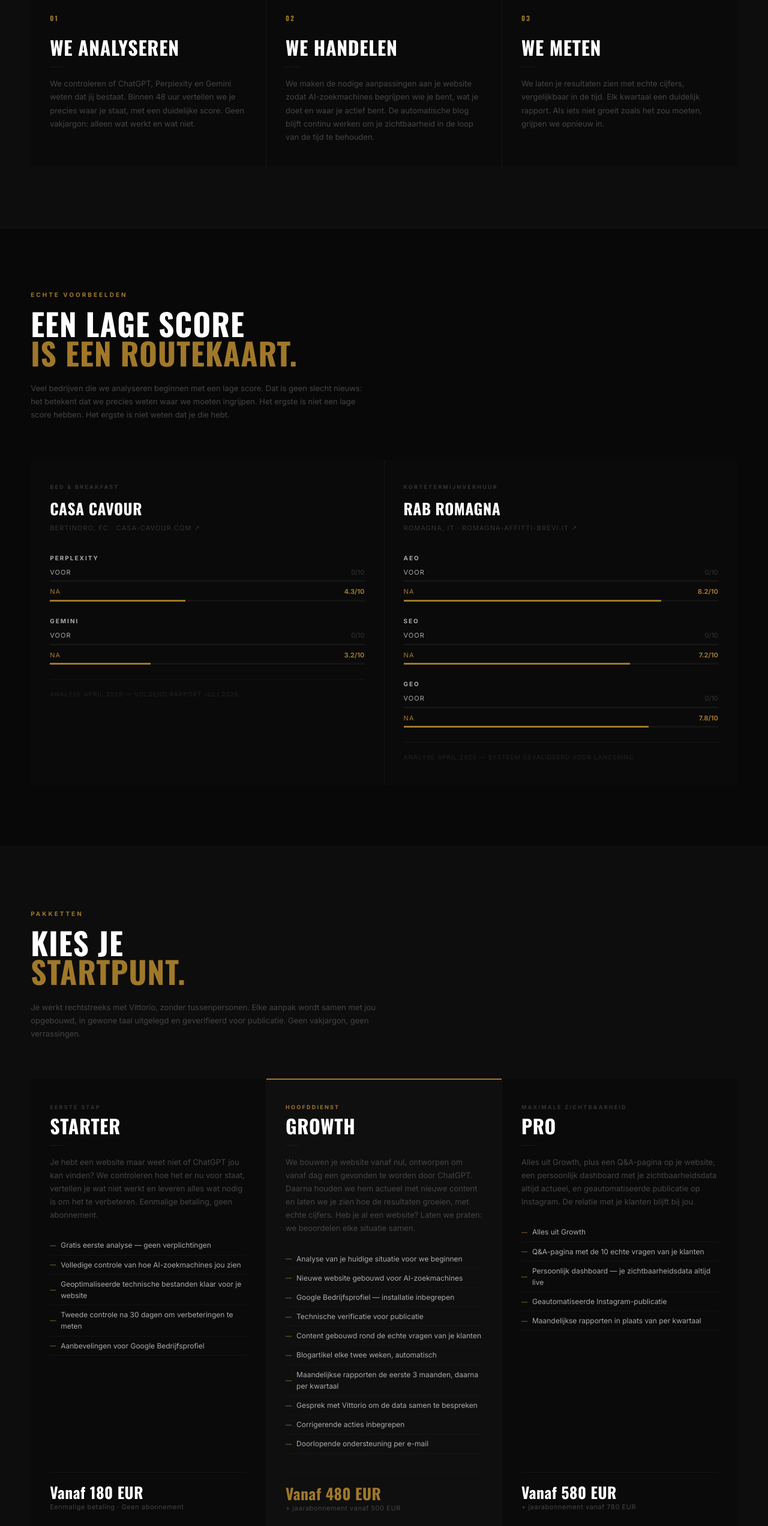
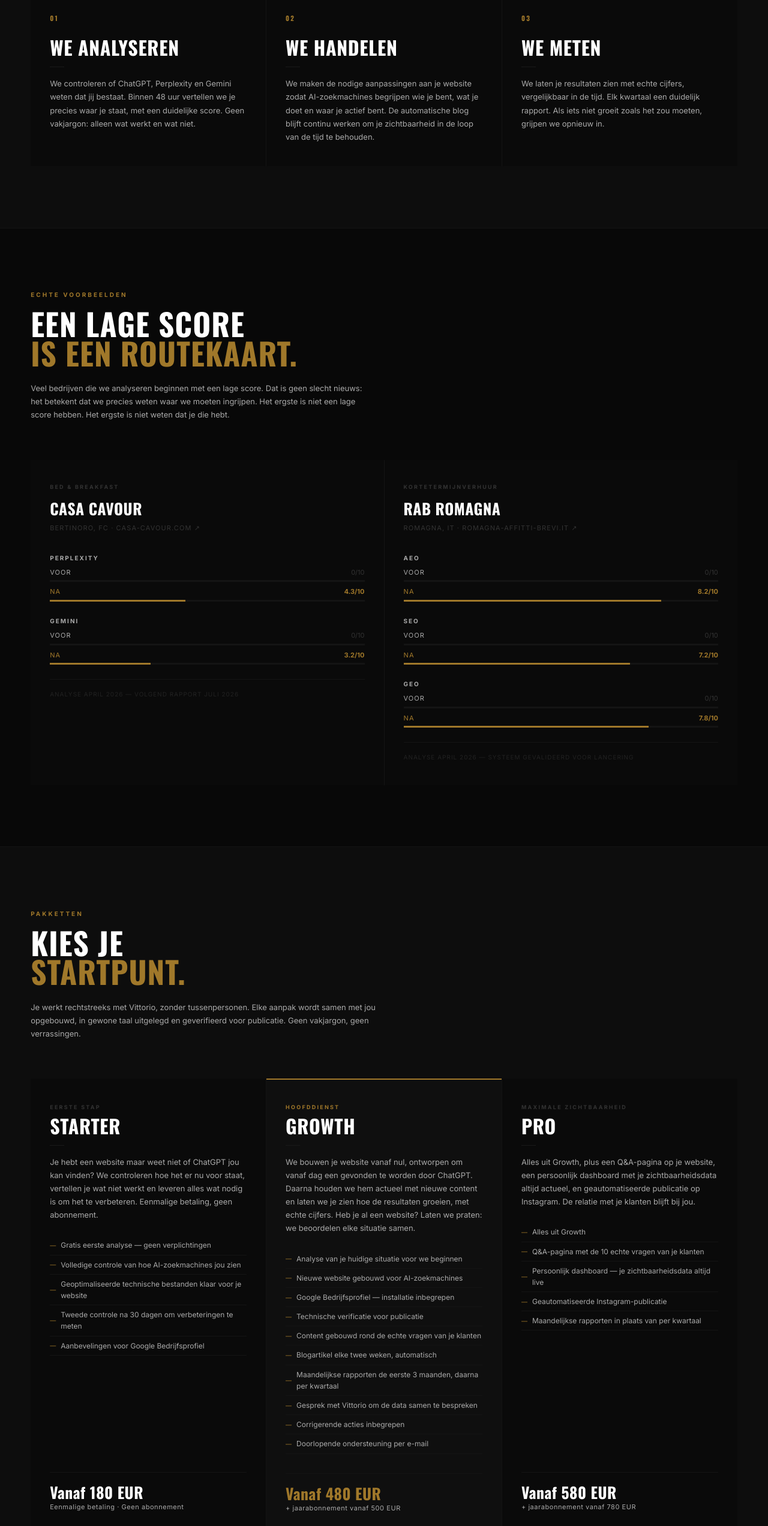
Before and after one commit to vittorionegri68-alt/aim-vns-nl, a React (Vite) app: page / in a window 1280 px wide. Shown: the part 1000-3544 px from the top of the page at 60% size. Built offline with nearby package versions, Linux system fonts and the light colour scheme.

Commit message:
style: muted text #444 -> #AAAAAA in all components

```diff
--- a/src/components/Blog.jsx
+++ b/src/components/Blog.jsx
@@ -146,7 +146,7 @@
                   lineHeight: 1.15, marginBottom: '1rem', flex: 1 }}>{p.titolo}</h3>
                 <div style={{ width: '24px', height: '1px', background: '#1A1A1A', marginBottom: '1rem' }} />
                 <p style={{ fontFamily: "'Inter', sans-serif", fontSize: '13px',
-                  color: '#444', lineHeight: 1.7, marginBottom: '1.5rem' }}>{p.sommario}</p>
+                  color: '#AAAAAA', lineHeight: 1.7, marginBottom: '1.5rem' }}>{p.sommario}</p>
                 <button onClick={() => apriArtikel(p.id)} style={{
                   background: 'none', border: 'none', cursor: 'pointer', padding: 0,
                   fontFamily: "'Inter', sans-serif", fontWeight: 700,
--- a/src/components/Diensten-NL.jsx
+++ b/src/components/Diensten-NL.jsx
@@ -83,7 +83,7 @@
             <span style={{ color: '#A0782A' }}>STARTPUNT.</span>
           </h2>
           <p style={{ fontFamily: "'Inter', sans-serif", fontSize: 'clamp(13px,1vw,15px)',
-            color: '#444', lineHeight: 1.7, marginTop: '1.5rem', maxWidth: '600px' }}>
+            color: '#AAAAAA', lineHeight: 1.7, marginTop: '1.5rem', maxWidth: '600px' }}>
             Je werkt rechtstreeks met Vittorio, zonder tussenpersonen.
             Elke aanpak wordt samen met jou opgebouwd, in gewone taal uitgelegd
             en geverifieerd voor publicatie. Geen vakjargon, geen verrassingen.
@@ -106,7 +106,7 @@
                 marginBottom: '1rem', lineHeight: 1 }}>{p.nome}</div>
               <div style={{ width: '24px', height: '1px', background: '#1A1A1A', marginBottom: '1rem' }} />
               <p style={{ fontFamily: "'Inter', sans-serif", fontSize: 'clamp(13px,1vw,14px)',
-                color: '#444', lineHeight: 1.7, marginBottom: '1.5rem' }}>{p.desc}</p>
+                color: '#AAAAAA', lineHeight: 1.7, marginBottom: '1.5rem' }}>{p.desc}</p>
               <ul style={{ listStyle: 'none', marginBottom: '2rem', flex: 1 }}>
                 {p.incluso.map((item, j) => (
                   <li key={j} style={{ fontFamily: "'Inter', sans-serif", fontSize: '12px',
@@ -121,7 +121,7 @@
                   fontSize: 'clamp(24px,2vw,32px)', color: p.highlight ? '#A0782A' : '#ffffff',
                   letterSpacing: '0.02em', lineHeight: 1 }}>{p.prezzo}</div>
                 <div style={{ fontFamily: "'Inter', sans-serif", fontSize: '11px',
-                  color: '#444', marginTop: '4px', letterSpacing: '0.05em' }}>{p.prezzoSub}</div>
+                  color: '#AAAAAA', marginTop: '4px', letterSpacing: '0.05em' }}>{p.prezzoSub}</div>
               </div>
               <a href="https://calendly.com/aim-vns-info/30min" target="_blank" rel="noopener" style={{
                 fontFamily: "'Inter', sans-serif", fontWeight: 700,
--- a/src/components/Diensten.jsx
+++ b/src/components/Diensten.jsx
@@ -85,7 +85,7 @@
                 letterSpacing: '0.02em', marginBottom: '1rem', lineHeight: 1 }}>{p.nome}</div>
               <div style={{ width: '24px', height: '1px', background: '#1A1A1A', marginBottom: '1rem' }} />
               <p style={{ fontFamily: "'Inter', sans-serif", fontSize: 'clamp(13px,1vw,14px)',
-                color: '#444', lineHeight: 1.7, marginBottom: '1.5rem' }}>{p.desc}</p>
+                color: '#AAAAAA', lineHeight: 1.7, marginBottom: '1.5rem' }}>{p.desc}</p>
               <ul style={{ listStyle: 'none', marginBottom: '2rem', flex: 1 }}>
                 {p.incluso.map((item, j) => (
                   <li key={j} style={{ fontFamily: "'Inter', sans-serif", fontSize: '12px', color: '#AAAAAA',
--- a/src/components/HowItWorks.jsx
+++ b/src/components/HowItWorks.jsx
@@ -57,7 +57,7 @@
                 marginBottom: '1rem', lineHeight: 1 }}>{s.title}</div>
               <div style={{ width: '24px', height: '1px', background: '#1A1A1A', marginBottom: '1rem' }} />
               <p style={{ fontFamily: "'Inter', sans-serif", fontWeight: 400,
-                fontSize: 'clamp(13px,1vw,15px)', color: '#444', lineHeight: 1.7 }}>{s.desc}</p>
+                fontSize: 'clamp(13px,1vw,15px)', color: '#AAAAAA', lineHeight: 1.7 }}>{s.desc}</p>
             </div>
           ))}
         </div>
--- a/src/components/Resultaten.jsx
+++ b/src/components/Resultaten.jsx
@@ -81,7 +81,7 @@
             <span style={{ color: '#A0782A' }}>IS EEN ROUTEKAART.</span>
           </h2>
           <p style={{ fontFamily: "'Inter', sans-serif", fontSize: 'clamp(13px,1vw,15px)',
-            color: '#444', lineHeight: 1.7, marginTop: '1.5rem', maxWidth: '560px' }}>
+            color: '#AAAAAA', lineHeight: 1.7, marginTop: '1.5rem', maxWidth: '560px' }}>
             Veel bedrijven die we analyseren beginnen met een lage score.
             Dat is geen slecht nieuws: het betekent dat we precies weten waar we moeten ingrijpen.
             Het ergste is niet een lage score hebben.
```
